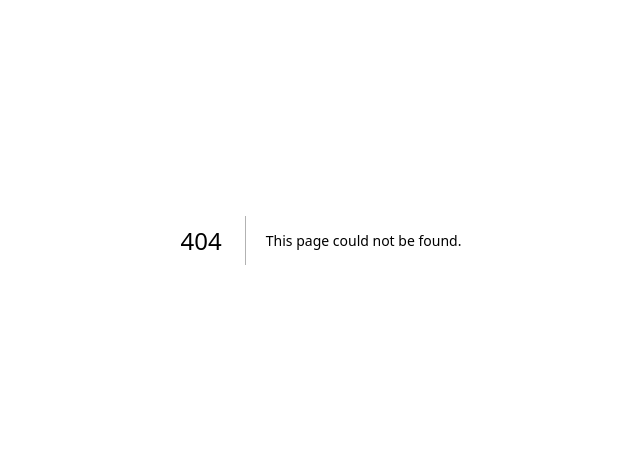
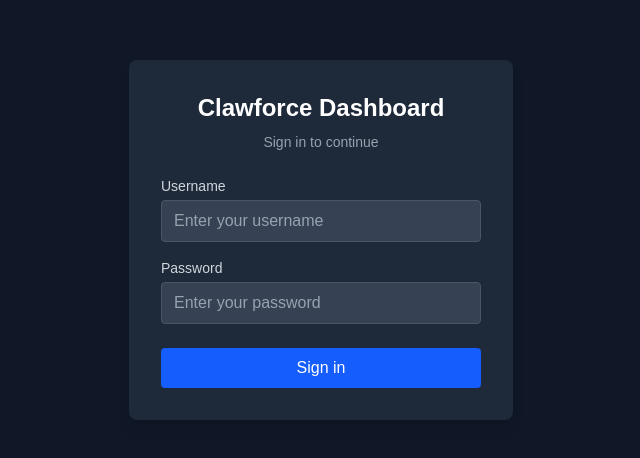
Before and after one commit to natefikru/Clawforce, a Next.js app in the folder clawforce-dashboard/: page /login in a window 1280 px wide. Before the commit this address had no page. Shown: the part 160-618 px from the top of the page, without its empty margins (319-959 px from the left). Built offline with nearby package versions, Linux system fonts and the light colour scheme; no server answers.

Commit message:
feat(dashboard): add login page and session UI with logout
- Create /login page with username/password form and error display
- Add session info (username + role badge) to dashboard header
- Add sign out button using server action
- Server-side auth via auth() — no SessionProvider needed

```diff
--- /dev/null
+++ b/clawforce-dashboard/src/app/login/page.tsx
@@ -0,0 +1,101 @@
+import { redirect } from "next/navigation";
+import { auth, signIn } from "@/auth";
+
+export default async function LoginPage({
+  searchParams,
+}: {
+  searchParams: Promise<{ error?: string }>;
+}) {
+  const session = await auth();
+  if (session) redirect("/");
+
+  const params = await searchParams;
+  const error = params.error;
+
+  return (
+    <div className="min-h-screen bg-gray-900 flex items-center justify-center p-4">
+      <div className="w-full max-w-sm bg-gray-800 rounded-lg shadow-lg p-8">
+        <h1 className="text-2xl font-bold text-white text-center mb-2">
+          Clawforce Dashboard
+        </h1>
+        <p className="text-gray-400 text-center text-sm mb-6">
+          Sign in to continue
+        </p>
+
+        {error && (
+          <div className="bg-red-900/50 border border-red-700 text-red-300 text-sm rounded p-3 mb-4">
+            Invalid credentials. Please try again.
+          </div>
+        )}
+
+        <form
+          action={async (formData: FormData) => {
+            "use server";
+            try {
+              await signIn("credentials", {
+                username: formData.get("username") as string,
+                password: formData.get("password") as string,
+                redirectTo: "/",
+              });
+            } catch (e) {
+              // Auth.js throws a NEXT_REDIRECT on success, which is expected.
+              // Re-throw redirects so Next.js handles them.
+              if (
+                e instanceof Error &&
+                "digest" in e &&
+                typeof (e as { digest?: string }).digest === "string" &&
+                (e as { digest: string }).digest.startsWith("NEXT_REDIRECT")
+              ) {
+                throw e;
+              }
+              redirect("/login?error=credentials");
+            }
+          }}
+        >
+          <div className="mb-4">
+            <label
+              htmlFor="username"
+              className="block text-sm font-medium text-gray-300 mb-1"
+            >
+              Username
+            </label>
+            <input
+              id="username"
+              name="username"
+              type="text"
+              required
+              autoComplete="username"
+              className="w-full px-3 py-2 bg-gray-700 border border-gray-600 rounded text-white placeholder-gray-400 focus:outline-none focus:border-blue-500 focus:ring-1 focus:ring-blue-500"
+              placeholder="Enter your username"
+            />
+          </div>
+
+          <div className="mb-6">
+            <label
+              htmlFor="password"
+              className="block text-sm font-medium text-gray-300 mb-1"
+            >
+              Password
+            </label>
+            <input
+              id="password"
+              name="password"
+              type="password"
+              required
+              autoComplete="current-password"
+              className="w-full px-3 py-2 bg-gray-700 border border-gray-600 rounded text-white placeholder-gray-400 focus:outline-none focus:border-blue-500 focus:ring-1 focus:ring-blue-500"
+              placeholder="Enter your password"
+            />
+          </div>
+
+          <button
+            type="submit"
+            className="w-full py-2 px-4 bg-blue-600 hover:bg-blue-700 text-white font-medium rounded transition-colors focus:outline-none focus:ring-2 focus:ring-blue-500 focus:ring-offset-2 focus:ring-offset-gray-800"
+          >
+            Sign in
+          </button>
+        </form>
+      </div>
+    </div>
+  );
+}
--- a/clawforce-dashboard/src/app/page.tsx
+++ b/clawforce-dashboard/src/app/page.tsx
@@ -2,15 +2,47 @@ import { AgentStatusCard } from "@/components/AgentStatusCard";
 import { CostTracker } from "@/components/CostTracker";
 import { ActivityFeed } from "@/components/ActivityFeed";
 import { TaskLog } from "@/components/TaskLog";
+import { auth, signOut } from "@/auth";
 
-export default function Dashboard() {
+export default async function Dashboard() {
+  const session = await auth();
+
   return (
     <div className="min-h-screen bg-gray-900 p-6">
-      <header className="mb-8">
-        <h1 className="text-3xl font-bold text-white">Clawforce Dashboard</h1>
-        <p className="text-gray-400 mt-1">
-          AI agent monitoring and cost tracking
-        </p>
+      <header className="mb-8 flex items-center justify-between">
+        <div>
+          <h1 className="text-3xl font-bold text-white">
+            Clawforce Dashboard
+          </h1>
+          <p className="text-gray-400 mt-1">
+            AI agent monitoring and cost tracking
+          </p>
+        </div>
+        {session?.user && (
+          <div className="flex items-center gap-4">
+            <span className="text-sm text-gray-300">
+              {session.user.name}
+              {(session.user as { role?: string }).role && (
+                <span className="ml-2 text-xs text-gray-500 bg-gray-800 px-2 py-0.5 rounded">
+                  {(session.user as { role?: string }).role}
+                </span>
+              )}
+            </span>
+            <form
+              action={async () => {
+                "use server";
+                await signOut({ redirectTo: "/login" });
+              }}
+            >
+              <button
+                type="submit"
+                className="text-sm text-gray-400 hover:text-white transition-colors px-3 py-1 border border-gray-600 rounded hover:border-gray-400"
+              >
+                Sign out
+              </button>
+            </form>
+          </div>
+        )}
       </header>
 
       <div className="grid grid-cols-1 lg:grid-cols-2 gap-6">
```
Also changed, not shown: 2 other files (tests, documents, lock files or other folders).
